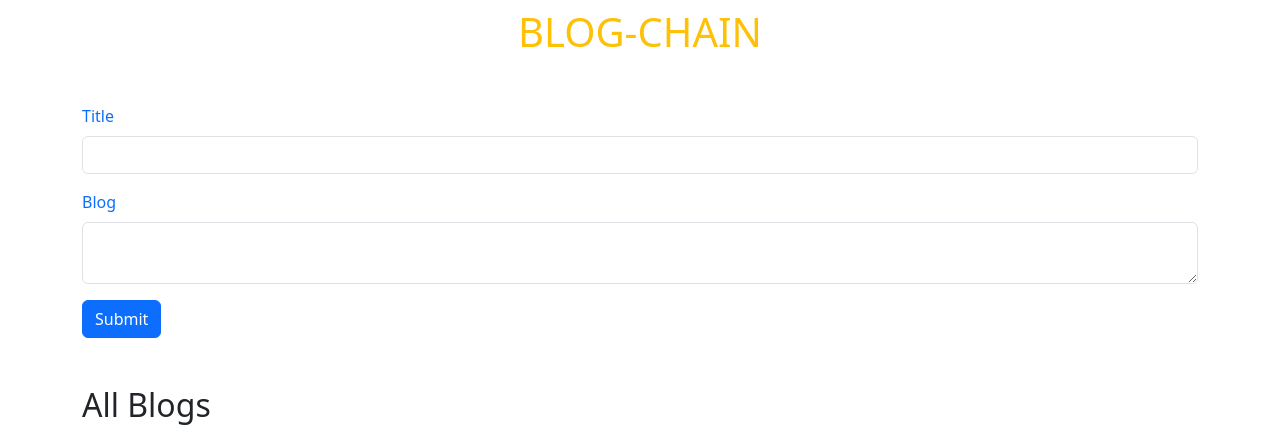
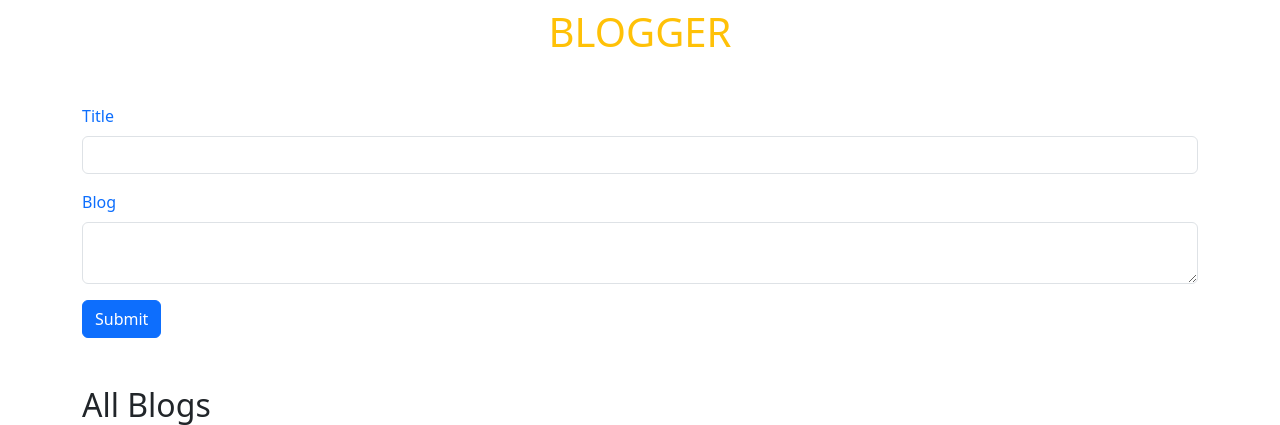
Before and after one commit to ishijapriyansha/Blogger, a Django app: page / in a window 1280 px wide. Shown: the top 425 px of the page. Run offline with Django 5.2, Linux system fonts and the light colour scheme; data comes from the database, SQL or seed files in the repository.

Commit message:
chore: update readme and index

```diff
--- a/templates/index.html
+++ b/templates/index.html
@@ -4,7 +4,7 @@
     <link href="https://cdn.jsdelivr.net/npm/bootstrap@5.3.3/dist/css/bootstrap.min.css" rel="stylesheet" integrity="sha384-QWTKZyjpPEjISv5WaRU9OFeRpok6YctnYmDr5pNlyT2bRjXh0JMhjY6hW+ALEwIH" crossorigin="anonymous">
 </head>
 <body>
-    <h1 class="container text-center mt-2 text-warning"> BLOG-CHAIN</h1>
+    <h1 class="container text-center mt-2 text-warning"> BLOGGER</h1>
     <div class="container mt-5 text-primary">
         <form method="POST">
             {% csrf_token %}
```
Also changed, not shown: Readme.md.
